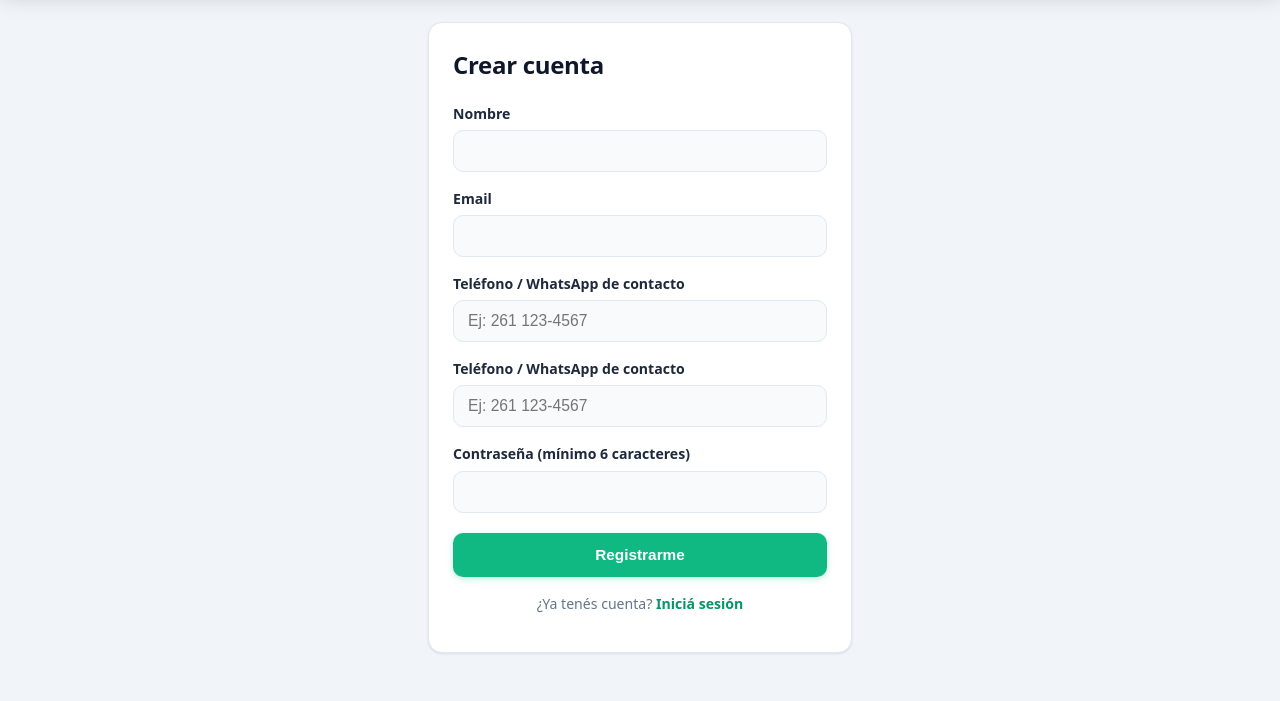
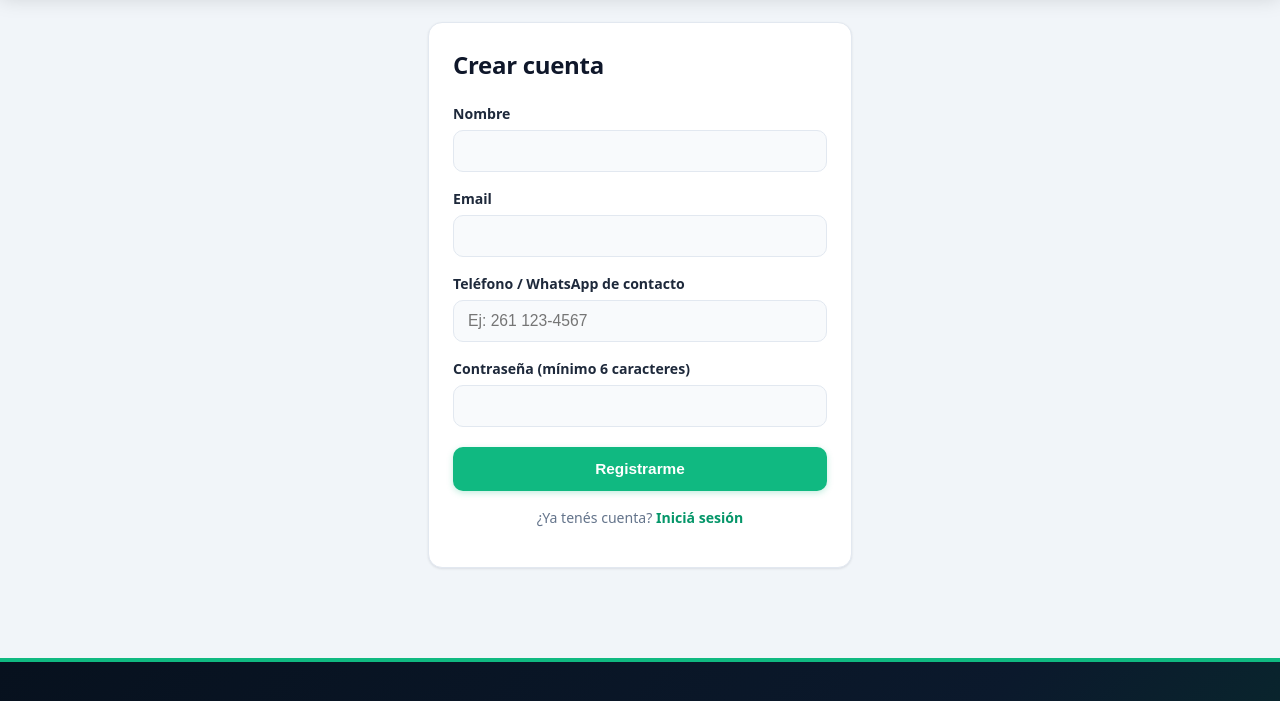
Before and after one commit to Alediaz04/padelya, a plain HTML site: page registro.html in a window 1280 px wide. Shown: the part 71-772 px from the top of the page. Drawn offline with Linux system fonts and the light colour scheme; no server answers.

Commit message:
Actualizar registro.html para despliegue en Vercel

```diff
--- a/registro.html
+++ b/registro.html
@@ -31,10 +31,7 @@
           <label for="telefono">Teléfono / WhatsApp de contacto</label>
           <input type="tel" id="telefono" placeholder="Ej: 261 123-4567" required autocomplete="tel">
         </div>
-        <div class="campo">
-          <label for="telefono">Teléfono / WhatsApp de contacto</label>
-          <input type="tel" id="telefono" placeholder="Ej: 261 123-4567" required autocomplete="tel">
-        </div>
+
         <div class="campo">
           <label for="password">Contraseña (mínimo 6 caracteres)</label>
           <input type="password" id="password" required autocomplete="new-password">
```
